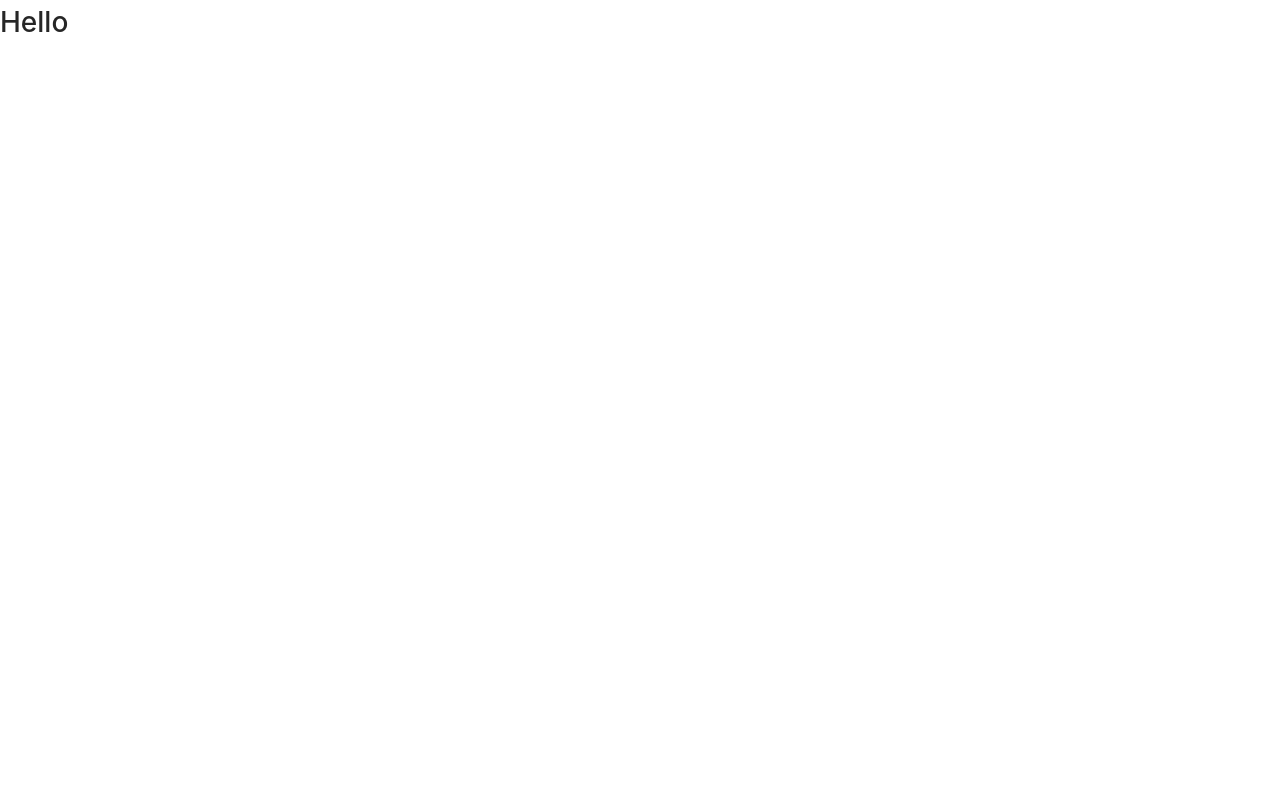
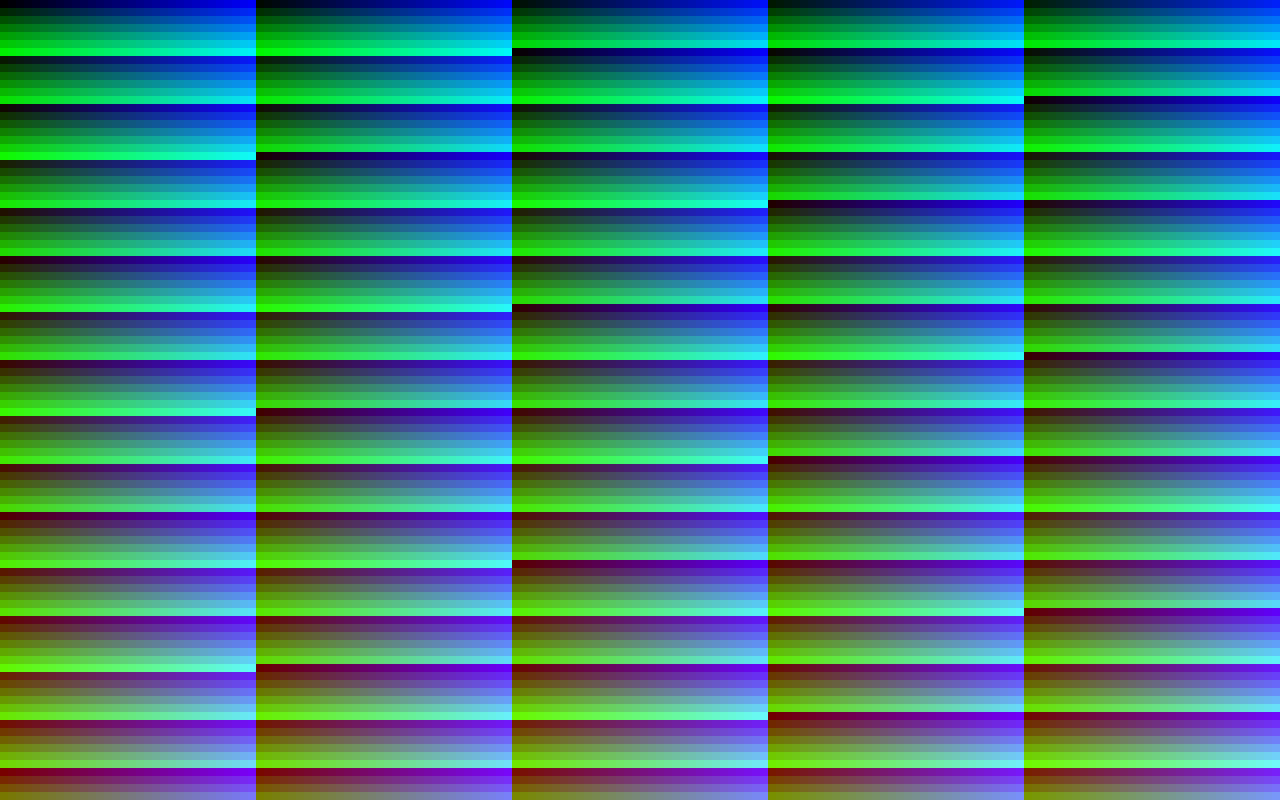
Before and after one commit to AminnimAMoh/Amin-Mohammadi-EducationHorizonsGroup, a React app: page / in a window 1280 px wide. Shown: the top 800 px of the page. Built offline with nearby package versions, Linux system fonts and the light colour scheme; the HTML template or start-up script is replaced by a standard one.

Commit message:
Fixed flex layout.
Using spans not divs helps the performance.

I have to find a way to fit them in a canvas with no overflow.

```diff
--- a/src/App.tsx
+++ b/src/App.tsx
@@ -2,7 +2,7 @@ import React, {useEffect, useState, lazy} from "react";
 import {Color} from "./Types/GeneralTypes";
 const GenerateColor = require("../JSsrc/ColorGenerator").ColorGenerator;
 
-const ColorBox=lazy(()=>import("./Shared-Components/ColorBox"))
+// const ColorBox=lazy(()=>import("./Shared-Components/ColorBox"))
 
 function App(): React.ReactElement {
   const [colors, setColors]=useState<Color[] | null>(null);
@@ -18,9 +18,10 @@ function App(): React.ReactElement {
 
   return (
     <div className="container">
-      <h1>Hello</h1>
-      {colors?.map((colors: Color, index)=>{
-        return <ColorBox key={index} {...colors}/>
+      {colors?.map((color: Color, index)=>{
+        return <span key={index} className="container_colorBox" style={{backgroundColor: `rgba(${color.red}, ${color.green}, ${color.blue}, 1)`}}/>
+        // return <ColorBox key={index} {...colors}/>
+        // return <div key={index} style={{backgroundColor: `rgba(${color.red}, ${color.green}, ${color.blue}, 1)`}} />
       })}
     </div>
   );
--- a/src/index.css
+++ b/src/index.css
@@ -8,13 +8,15 @@ body {
 }
 
 .container {
+    width: 100%;
   display: flex;
+  flex-wrap: wrap;
   justify-content: flex-start;
   align-items: flex-start;
   flex-direction: row;
 }
 
-.container_color-box {
-  width: 10px;
-  height: 10px;
+.container_colorBox {
+  width: 8px;
+  height: 8px;
 }
```
Also changed, not shown: public/src_App_tsx.js (+10 -8 lines), public/main.js, 4 other files (tests, documents, lock files or other folders).
